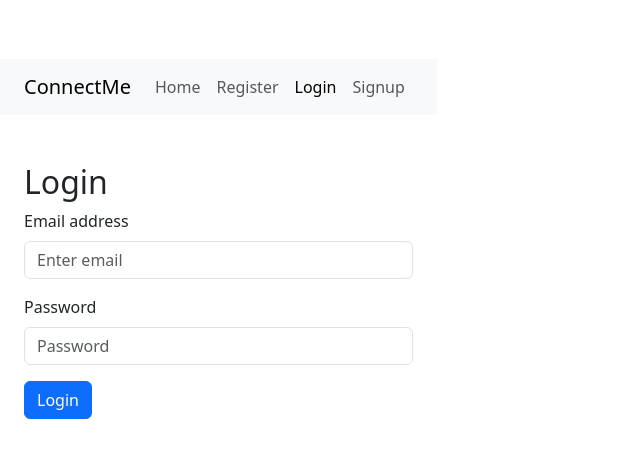
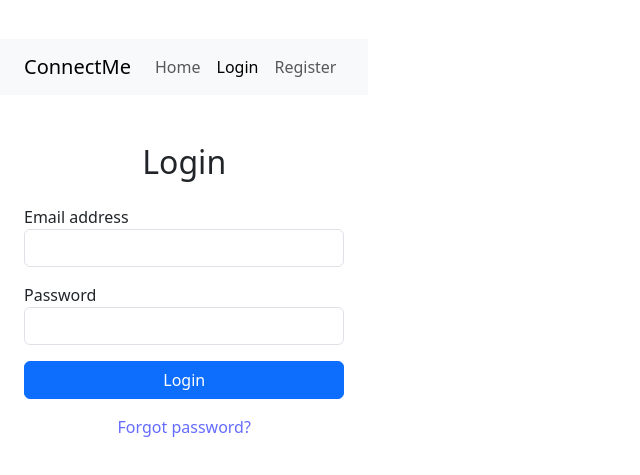
Before and after one commit to BarbFlegel/connectme, a React (Vite) app: page /register#/login in a window 1280 px wide. Shown: the part 161-636 px from the top of the page, without its empty margins (0-640 px from the left). Built offline with nearby package versions, Linux system fonts and the light colour scheme; no server answers.

Commit message:
Firebase added and password reset

```diff
--- a/package.json
+++ b/package.json
@@ -11,7 +11,7 @@
   },
   "dependencies": {
     "bootstrap": "^5.3.8",
-    "firebase": "^12.5.0",
+    "firebase": "^12.6.0",
     "react": "^19.1.1",
     "react-dom": "^19.1.1",
     "react-router-dom": "^7.9.5"
--- a/src/App.jsx
+++ b/src/App.jsx
@@ -1,24 +1,57 @@
-// src/App.jsx
 import { Routes, Route, Navigate, useLocation } from "react-router-dom";
 import Navbar from "./components/Navbar";
 import Home from "./pages/Home";
+import Login from "./pages/Login";
 import Register from "./pages/Register";
-import Login from "./pages/Login";
-import Signup from "./pages/Signup";
+import Profile from "./pages/Profile";
+import ForgotPassword from "./pages/ForgotPassword";
+import { useAuth } from "./AuthContext";
+
+function PrivateRoute({ children }) {
+  const { user, initializing } = useAuth();
+
+  if (initializing) {
+    return <div className="container mt-4">Loading...</div>;
+  }
+  if (!user) {
+    return <Navigate to="/login" replace />;
+  }
+  return children;
+}
 
 function App() {
   const location = useLocation();
   console.log("Current route:", location.pathname);
+
   return (
     <>
       <Navbar />
       <div className="container mt-4">
         <Routes>
           <Route path="/" element={<Navigate to="/home" />} />
-          <Route path="/home" element={<Home />} />
+
+          {/* Protected routes */}
+          <Route
+            path="/home"
+            element={
+              <PrivateRoute>
+                <Home />
+              </PrivateRoute>
+            }
+          />
+          <Route
+            path="/profile"
+            element={
+              <PrivateRoute>
+                <Profile />
+              </PrivateRoute>
+            }
+          />
+
+          {/* Public routes */}
+          <Route path="/login" element={<Login />} />
           <Route path="/register" element={<Register />} />
-          <Route path="/login" element={<Login />} />
-          <Route path="/signup" element={<Signup />} />
+          <Route path="/forgot-password" element={<ForgotPassword />} />
         </Routes>
       </div>
     </>
--- /dev/null
+++ b/src/AuthContext.jsx
@@ -0,0 +1,48 @@
+import { createContext, useContext, useEffect, useState } from "react";
+import { onAuthStateChanged, signOut } from "firebase/auth";
+import { auth, db } from "./firebase";
+import { doc, getDoc } from "firebase/firestore";
+
+const AuthContext = createContext(null);
+
+export function AuthProvider({ children }) {
+  const [user, setUser] = useState(null);
+  const [profile, setProfile] = useState(null);
+  const [initializing, setInitializing] = useState(true);
+
+  useEffect(() => {
+    const unsubscribe = onAuthStateChanged(auth, async (firebaseUser) => {
+      setUser(firebaseUser);
+
+      if (firebaseUser) {
+        try {
+          const ref = doc(db, "users", firebaseUser.uid);
+          const snap = await getDoc(ref);
+          setProfile(snap.exists() ? snap.data() : null);
+        } catch (e) {
+          console.error("Error loading profile:", e);
+          setProfile(null);
+        }
+      } else {
+        setProfile(null);
+      }
+
+      setInitializing(false);
+    });
+
+    return () => unsubscribe();
+  }, []);
+
+  const logout = () => signOut(auth);
+
+  return (
+    <AuthContext.Provider value={{ user, profile, initializing, logout }}>
+      {children}
+    </AuthContext.Provider>
+  );
+}
+
+// eslint-disable-next-line react-refresh/only-export-components
+export function useAuth() {
+  return useContext(AuthContext);
+}
--- a/src/components/Navbar.jsx
+++ b/src/components/Navbar.jsx
@@ -1,13 +1,25 @@
 import { NavLink } from "react-router-dom";
+import { useAuth } from "../AuthContext";
 
 export default function Navbar() {
+  const { user, profile, logout } = useAuth();
+
+  const handleLogout = async () => {
+    try {
+      await logout();
+    } catch (err) {
+      console.error("Logout error:", err);
+    }
+  };
+
+  const displayName = profile?.username || (user && user.email);
+
   return (
     <nav className="navbar navbar-expand-lg navbar-light bg-light px-4">
       <NavLink to="/home" className="navbar-brand">
         ConnectMe
       </NavLink>
 
-      {/* Toggle button for small screens */}
       <button
         className="navbar-toggler"
         type="button"
@@ -20,9 +32,16 @@ export default function Navbar() {
         <span className="navbar-toggler-icon"></span>
       </button>
 
-      {/* Collapsible links */}
       <div className="collapse navbar-collapse" id="navbarNav">
         <ul className="navbar-nav ms-auto">
+          {user && (
+            <li className="nav-item me-3 d-flex align-items-center">
+              <span className="navbar-text small">
+                Hello, {displayName || "user"} 👋
+              </span>
+            </li>
+          )}
+
           <li className="nav-item">
             <NavLink
               to="/home"
@@ -34,17 +53,21 @@ export default function Navbar() {
             </NavLink>
           </li>
 
+          {user && (
             <li className="nav-item">
               <NavLink
-              to="/register"
+                to="/profile"
                 className={({ isActive }) =>
                   isActive ? "nav-link active" : "nav-link"
                 }
               >
-              Register
+                Profile
               </NavLink>
             </li>
+          )}
 
+          {!user && (
+            <>
               <li className="nav-item">
                 <NavLink
                   to="/login"
@@ -57,14 +80,28 @@ export default function Navbar() {
               </li>
               <li className="nav-item">
                 <NavLink
-              to="/signup"
+                  to="/register"
                   className={({ isActive }) =>
                     isActive ? "nav-link active" : "nav-link"
                   }
                 >
-              Signup
+                  Register
                 </NavLink>
               </li>
+            </>
+          )}
+
+          {user && (
+            <li className="nav-item">
+              <button
+                onClick={handleLogout}
+                className="btn btn-link nav-link"
+                type="button"
+              >
+                Logout
+              </button>
+            </li>
+          )}
         </ul>
       </div>
     </nav>
--- a/src/main.jsx
+++ b/src/main.jsx
@@ -1,17 +1,19 @@
-// src/main.jsx
 import "bootstrap/dist/css/bootstrap.min.css";
-import "bootstrap/dist/js/bootstrap.bundle.min.js";
+import "bootstrap/dist/js/bootstrap.bundle.min.js"; // burger menu JS
 
 import React from "react";
 import ReactDOM from "react-dom/client";
 import App from "./App";
 import { HashRouter } from "react-router-dom";
 import "./index.css";
+import { AuthProvider } from "./AuthContext";
 
 ReactDOM.createRoot(document.getElementById("root")).render(
   <React.StrictMode>
     <HashRouter>
-      <App />
+      <AuthProvider>
+        <App />
+      </AuthProvider>
     </HashRouter>
   </React.StrictMode>
 );
--- /dev/null
+++ b/src/pages/ForgotPassword.jsx
@@ -0,0 +1,49 @@
+import { useState } from "react";
+import { sendPasswordResetEmail } from "firebase/auth";
+import { auth } from "../firebase";
+
+export default function ForgotPassword() {
+  const [email, setEmail] = useState("");
+  const [message, setMessage] = useState("");
+  const [error, setError] = useState("");
+
+  const handleSubmit = async (e) => {
+    e.preventDefault();
+    setMessage("");
+    setError("");
+
+    try {
+      await sendPasswordResetEmail(auth, email);
+      setMessage("Reset link sent. Please check your email.");
+    } catch (err) {
+      console.error("Reset error:", err);
+      setError("Could not send reset email. Check the address.");
+    }
+  };
+
+  return (
+    <div className="container mt-5" style={{ maxWidth: "400px" }}>
+      <h2 className="mb-4 text-center">Reset password</h2>
+
+      {error && <div className="alert alert-danger">{error}</div>}
+      {message && <div className="alert alert-success">{message}</div>}
+
+      <form onSubmit={handleSubmit}>
+        <div className="mb-3">
+          <label>Email address</label>
+          <input
+            type="email"
+            className="form-control"
+            value={email}
+            onChange={(e) => setEmail(e.target.value)}
+            required
+          />
+        </div>
+
+        <button className="btn btn-primary w-100" type="submit">
+          Send reset link
+        </button>
+      </form>
+    </div>
+  );
+}
--- a/src/pages/Login.jsx
+++ b/src/pages/Login.jsx
@@ -1,29 +1,71 @@
-// src/pages/Login.jsx
+import { useState } from "react";
+import { useNavigate, Navigate, Link } from "react-router-dom";
+import { signInWithEmailAndPassword } from "firebase/auth";
+import { auth } from "../firebase";
+import { useAuth } from "../AuthContext";
+
 export default function Login() {
+  const { user } = useAuth();
+  const navigate = useNavigate();
+
+  const [email, setEmail] = useState("");
+  const [password, setPassword] = useState("");
+  const [error, setError] = useState("");
+
+  if (user) {
+    return <Navigate to="/home" replace />;
+  }
+
+  const handleSubmit = async (e) => {
+    e.preventDefault();
+    setError("");
+
+    try {
+      await signInWithEmailAndPassword(auth, email, password);
+      navigate("/home");
+    } catch (err) {
+      console.error("Login error:", err);
+      setError("Invalid email or password.");
+    }
+  };
+
   return (
-    <div className="container mt-5">
-      <h2>Login</h2>
-      <form>
+    <div className="container mt-5" style={{ maxWidth: "400px" }}>
+      <h2 className="mb-4 text-center">Login</h2>
+
+      {error && <div className="alert alert-danger">{error}</div>}
+
+      <form onSubmit={handleSubmit}>
         <div className="mb-3">
-          <label className="form-label">Email address</label>
+          <label>Email address</label>
           <input
             type="email"
             className="form-control"
-            placeholder="Enter email"
+            value={email}
+            onChange={(e) => setEmail(e.target.value)}
+            required
           />
         </div>
+
         <div className="mb-3">
-          <label className="form-label">Password</label>
+          <label>Password</label>
           <input
             type="password"
             className="form-control"
-            placeholder="Password"
+            value={password}
+            onChange={(e) => setPassword(e.target.value)}
+            required
           />
         </div>
-        <button type="submit" className="btn btn-primary">
+
+        <button className="btn btn-primary w-100" type="submit">
           Login
         </button>
       </form>
+
+      <div className="mt-3 text-center">
+        <Link to="/forgot-password">Forgot password?</Link>
+      </div>
     </div>
   );
 }
--- /dev/null
+++ b/src/pages/Profile.jsx
@@ -0,0 +1,33 @@
+import { useAuth } from "../AuthContext";
+
+export default function Profile() {
+  const { user, profile } = useAuth();
+
+  if (!user) return null;
+
+  const displayName = profile?.username || user.email; // ← we will use it
+
+  return (
+    <div className="container mt-5" style={{ maxWidth: "600px" }}>
+      <h2 className="mb-4">Profile</h2>
+
+      <div className="card">
+        <div className="card-body">
+          <p>
+            <strong>Display name:</strong> {displayName}
+          </p>
+          <p>
+            <strong>Username:</strong> {profile?.username || "—"}
+          </p>
+          <p>
+            <strong>Email:</strong> {user.email}
+          </p>
+          <p>
+            <strong>Email verified:</strong>{" "}
+            {user.emailVerified ? "Yes ✅" : "No ❌"}
+          </p>
+        </div>
+      </div>
+    </div>
+  );
+}
--- a/src/pages/Register.jsx
+++ b/src/pages/Register.jsx
@@ -1,33 +1,68 @@
 import { useState } from "react";
-import { createUserWithEmailAndPassword } from "firebase/auth";
-import { auth } from "../firebase";
+import { useNavigate } from "react-router-dom";
+import {
+  createUserWithEmailAndPassword,
+  sendEmailVerification,
+} from "firebase/auth";
+import { auth, db } from "../firebase";
+import { doc, setDoc, serverTimestamp } from "firebase/firestore";
 
 export default function Register() {
+  const [username, setUsername] = useState("");
   const [email, setEmail] = useState("");
   const [password, setPassword] = useState("");
   const [error, setError] = useState("");
+  const [info, setInfo] = useState("");
+  const navigate = useNavigate();
 
   const handleSubmit = async (e) => {
     e.preventDefault();
     setError("");
+    setInfo("");
 
     try {
-      await createUserWithEmailAndPassword(auth, email, password);
-      alert("Compte créé !");
+      const cred = await createUserWithEmailAndPassword(auth, email, password);
+
+      // Save extra fields in Firestore (username, email, createdAt)
+      await setDoc(doc(db, "users", cred.user.uid), {
+        username,
+        email,
+        createdAt: serverTimestamp(),
+      });
+
+      // Email verification
+      if (cred.user) {
+        await sendEmailVerification(cred.user);
+        setInfo("Verification email sent. Please check your inbox.");
+      }
+
+      navigate("/home");
     } catch (err) {
+      console.error("Registration error:", err);
       setError(err.message);
     }
   };
 
   return (
-    <div className="container mt-5">
-      <h2>Créer un compte</h2>
+    <div className="container mt-5" style={{ maxWidth: "400px" }}>
+      <h2 className="mb-4 text-center">Créer un compte</h2>
 
       {error && <div className="alert alert-danger">{error}</div>}
+      {info && <div className="alert alert-info">{info}</div>}
 
       <form onSubmit={handleSubmit}>
         <div className="mb-3">
-          <label>Email :</label>
+          <label>Nom d’utilisateur :</label>
+          <input
+            className="form-control"
+            value={username}
+            onChange={(e) => setUsername(e.target.value)}
+            required
+          />
+        </div>
+
+        <div className="mb-3">
+          <label>Adresse e-mail :</label>
           <input
             className="form-control"
             type="email"
@@ -48,7 +83,7 @@ export default function Register() {
           />
         </div>
 
-        <button type="submit" className="btn btn-primary">
+        <button type="submit" className="btn btn-primary w-100">
           S’inscrire
         </button>
       </form>
--- a/src/pages/Signup.jsx
+++ /dev/null
@@ -1,30 +0,0 @@
-import { useNavigate } from "react-router-dom";
-import { createUserWithEmailAndPassword } from "firebase/auth";
-import { auth } from "../firebase"; // adapte le chemin
-
-function Signup() {
-  const navigate = useNavigate();
-
-  const handleSignup = async (e) => {
-    e.preventDefault();
-    const email = e.target.email.value;
-    const password = e.target.password.value;
-
-    try {
-      await createUserWithEmailAndPassword(auth, email, password);
-      navigate("/home"); // redirection automatique ici
-    } catch (error) {
-      console.error("Signup error:", error.message);
-    }
-  };
-
-  return (
-    <form onSubmit={handleSignup}>
-      <input name="email" placeholder="Email" />
-      <input name="password" type="password" placeholder="Password" />
-      <button type="submit">Signup</button>
-    </form>
-  );
-}
-
-export default Signup;
```
Also changed, not shown: src/firebase.js (+5 -4 lines), 1 other file (tests, documents, lock files or other folders). Lines whose indentation alone changed are shown as unchanged.
